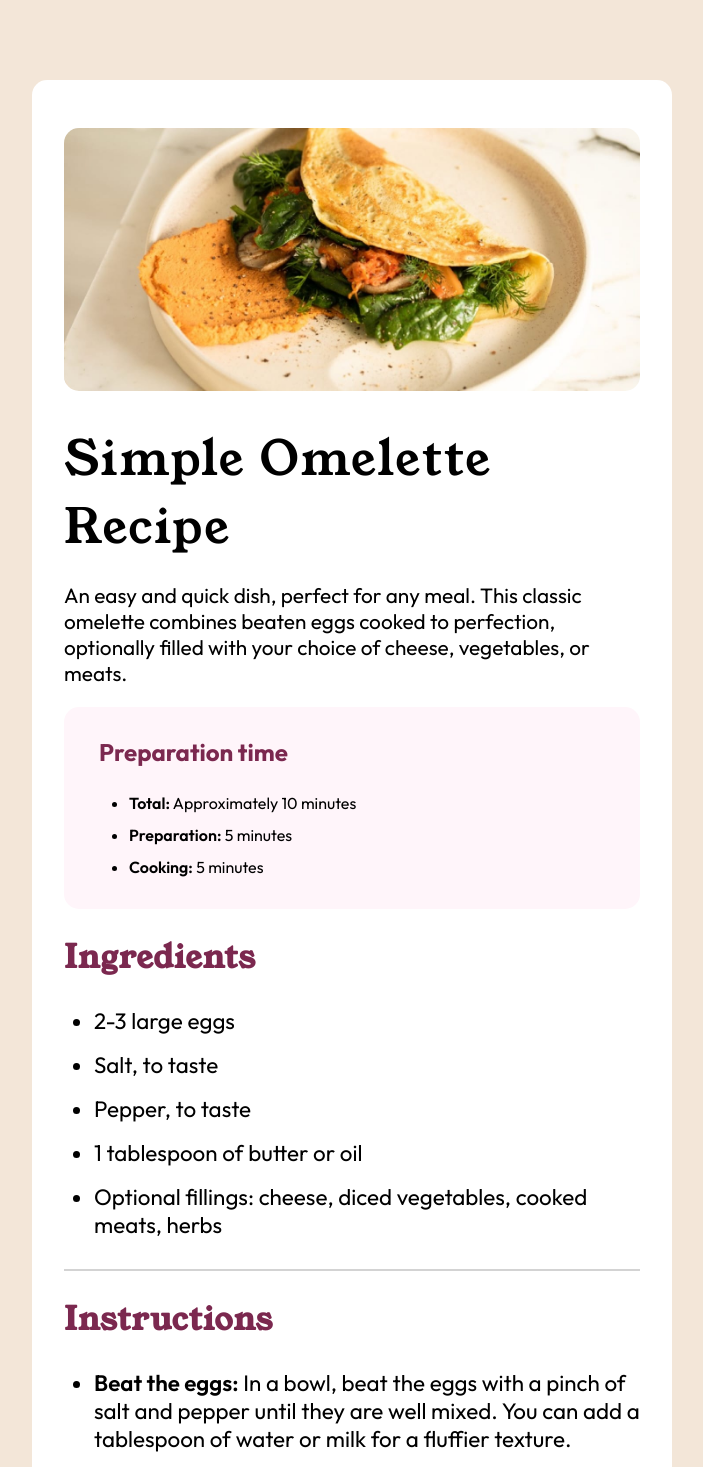
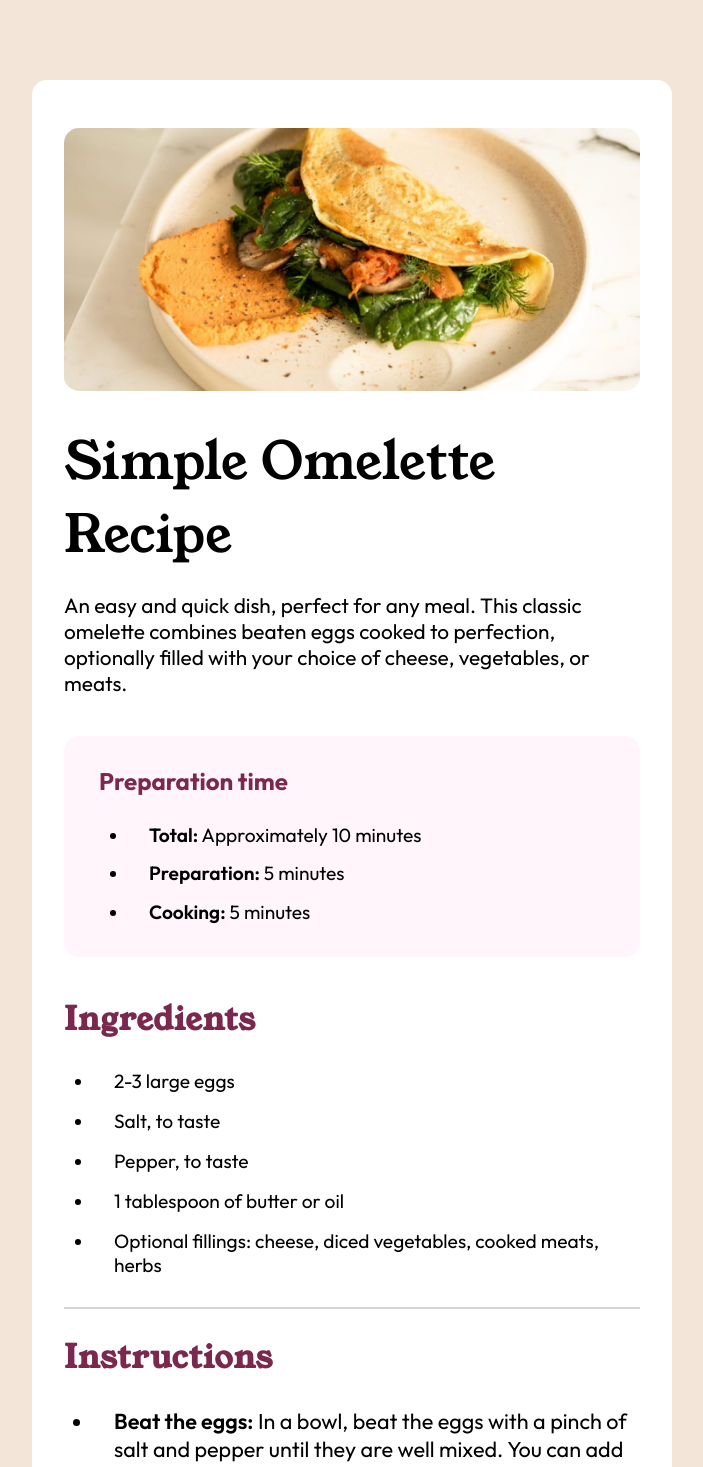
Before and after one commit to horoserp/recipe, a React (Create React App) app: page / in a window 1280 px wide. Shown: the top 1467 px of the page, without its empty margins (288-991 px from the left). Built offline with nearby package versions, Linux system fonts and the light colour scheme.

Commit message:
Fix: Tweak CSS.

```diff
--- a/src/App.css
+++ b/src/App.css
@@ -17,6 +17,7 @@ body {
   justify-content: center;
   align-items: center;
   margin: 5rem 0;
+  box-sizing: border-box;
 }
 
 .container {
@@ -42,19 +43,24 @@ img {
 h1 {
   font-family: "Young Serif", serif;
   font-weight: 400;
-  font-size: 3rem;
-  letter-spacing: 2px;
+  font-size: 3.25rem;
   margin: 30px 0 10px 0;
 }
 
 p {
+  font-size: 1.35rem;
+}
+
+.title p {
   font-size: 1.3rem;
+  margin-right: 20px;
 }
 
 .prep {
   background: var(--rose50);
   border-radius: 15px;
   padding: 10px 35px;
+  margin: 40px 0;
 }
 
 .prep h2 {
@@ -71,6 +77,8 @@ p {
 
 .prep li {
   line-height: 2;
+  padding-left: 20px;
+  font-size: 1.2rem;
 }
 
 .ingredients h2,
@@ -95,8 +103,16 @@ hr {
 
 .ingredients li,
 .instructions li {
-  font-size: 1.4rem;
   margin-bottom: 16px;
+  padding-left: 20px;
+}
+
+.ingredients li {
+  font-size: 1.2rem;
+}
+
+.instructions li {
+  font-size: 1.35rem;
 }
 
 table {
@@ -120,5 +136,5 @@ td {
 td:nth-child(2) {
   color: var(--rose800);
   font-weight: 800;
-  padding-right: 95px;
+  padding-right: 75px;
 }
--- a/src/RecipeTitle.js
+++ b/src/RecipeTitle.js
@@ -3,7 +3,7 @@ import Prep from "./Prep";
 
 function RecipeTitle() {
   return (
-    <section>
+    <section className="title">
       <h1>Simple Omelette Recipe</h1>
       <p>
         An easy and quick dish, perfect for any meal. This classic omelette
```
